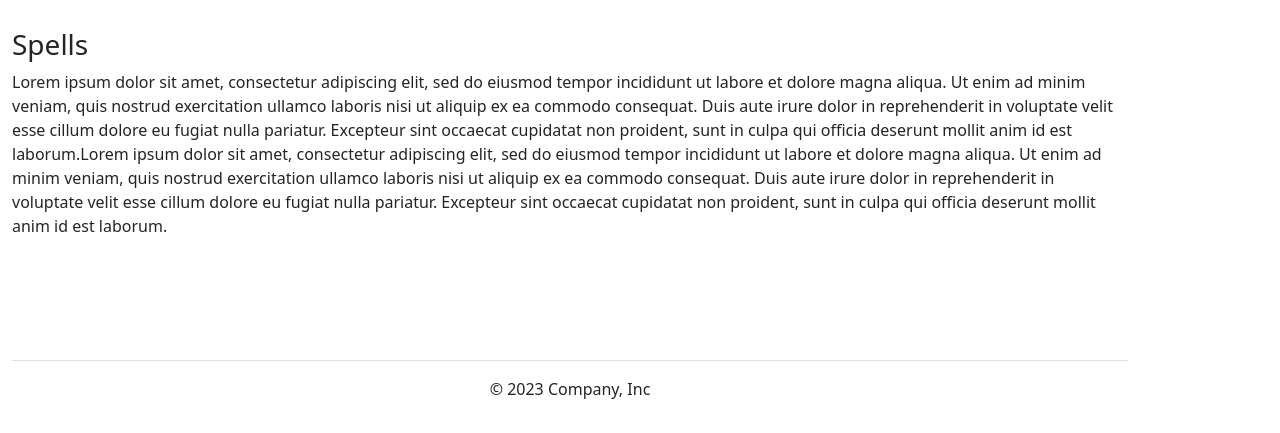
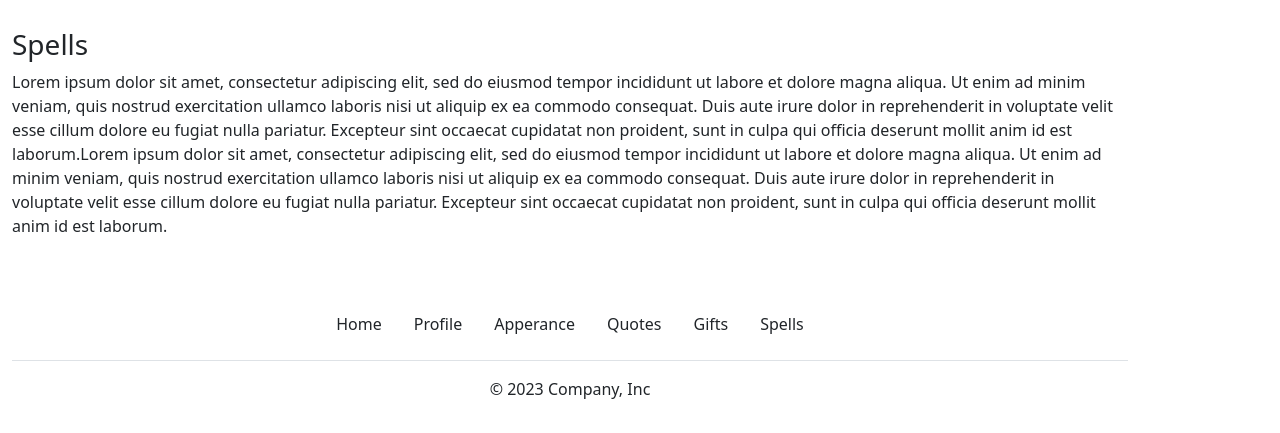
Before and after one commit to viktoriussuwandi/Landing-Page-Websites, a plain HTML site: page index.html in a window 1280 px wide. Shown: the part 1696-2129 px from the top of the page. Drawn offline with nearby package versions, Linux system fonts and the light colour scheme.

Commit message:
working on footer

```diff
--- a/index.html
+++ b/index.html
@@ -92,22 +92,22 @@
     <footer class="footer py-3 my-4 bg-transparent">
       <ul class="nav justify-content-center border-bottom pb-3 mb-3">
               <li class="nav-item">
-                <a class="nav-link active text-white" aria-current="page" href="#">Home</a>
+                <a class="nav-link active text-dark" aria-current="page" href="#">Home</a>
               </li>
               <li class="nav-item">
-                <a class="nav-link text-white" href="#profile">Profile</a>
+                <a class="nav-link text-dark" href="#profile">Profile</a>
               </li>
               <li class="nav-item">
-                <a class="nav-link text-white" href="#apperance">Apperance</a>
+                <a class="nav-link text-dark" href="#apperance">Apperance</a>
               </li>
               <li class="nav-item">
-                <a class="nav-link text-white" href="#quotes">Quotes</a>
+                <a class="nav-link text-dark" href="#quotes">Quotes</a>
               </li>
               <li class="nav-item">
-                <a class="nav-link text-white" href="#gifts">Gifts</a>
+                <a class="nav-link text-dark" href="#gifts">Gifts</a>
               </li>
               <li class="nav-item">
-                <a class="nav-link text-white" href="#spells">Spells</a>
+                <a class="nav-link text-dark" href="#spells">Spells</a>
               </li>
       </ul>
       <p class="text-center">© 2023 Company, Inc</p>
--- a/style.css
+++ b/style.css
@@ -28,8 +28,12 @@ body, html {
   background-image: url("https://wallpaperset.com/w/full/2/6/4/448901.jpg");
 }
 
-.content{
+.content {
   position: relative;
   width: 100%;
   margin-bottom: 50px;
 }
+
+.footer {
+  position: relative;
+}
```
